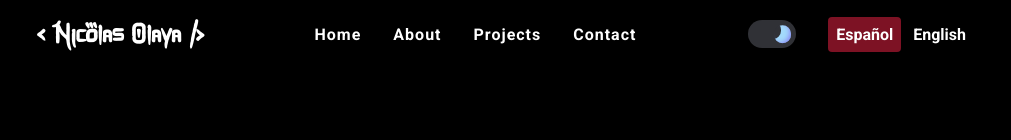
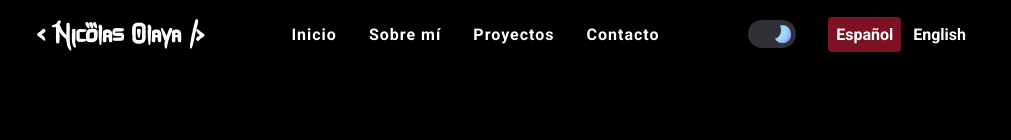
Before and after one commit to NicolasAndrehh/Nicolas-Portfolio, a React (Vite) app: page / in a window 1280 px wide. Shown: the top 140 px of the page, without its empty margins (134-1145 px from the left). Built offline with nearby package versions, Linux system fonts and the light colour scheme.

Commit message:
Configure i18n

```diff
--- a/src/components/header/header.jsx
+++ b/src/components/header/header.jsx
@@ -1,4 +1,5 @@
 import React, { useEffect, useState } from 'react';
+import { useTranslation } from 'react-i18next';
 import { useDispatch, useSelector } from 'react-redux';
 import { toggleTheme } from '../../redux/themeSlice';
 import './dark-theme.scss';
@@ -7,9 +8,10 @@ import './light-theme.scss';
 const Header = () => {
   const [scrolled, setScrolled] = useState(false);
   const [mobileNavOpen, setMobileNavOpen] = useState(false);
-  const [language, setLanguage] = useState('ES');
   const [active, setActive] = useState(false);
   const isDarkMode = useSelector((state) => state.theme.isDarkMode);
+  const { t, i18n } = useTranslation();
+  const currentLanguage = i18n.language;
   const dispatch = useDispatch();
 
   useEffect(() => {
@@ -39,6 +41,10 @@ const Header = () => {
 
   const handleToggleTheme = () => {
     dispatch(toggleTheme());
+  };
+
+  const changeLanguage = (lng) => {
+    i18n.changeLanguage(lng);
   };
 
   let headerClassName = '';
@@ -75,22 +81,22 @@ const Header = () => {
         <ul className="nav-links">
           <li className="nav-item">
             <a href="#home" className={`link ${active === 'home' && 'active'}`} onClick={() => handleNavigation('home')}>
-              Home
+              {t('header.home')}
             </a>
           </li>
           <li className="nav-item">
             <a href="#about" className={`link ${active === 'about' && 'active'}`} onClick={() => handleNavigation('about')}>
-              About
+              {t('header.about')}
             </a>
           </li>
           <li className="nav-item">
             <a href="#projects" className={`link ${active === 'projects' && 'active'}`} onClick={() => handleNavigation('projects')}>
-              Projects
+              {t('header.projects')}
             </a>
           </li>
           <li className="nav-item">
             <a href="#contact" className={`link ${active === 'contact' && 'active'}`} onClick={() => handleNavigation('contact')}>
-              Contact
+              {t('header.contact')}
             </a>
           </li>
         </ul>
@@ -101,8 +107,8 @@ const Header = () => {
           <span className="slider" />
         </div>
         <div className="languages">
-          <button type="button" className={`language-button ${language === 'ES' && 'active-language'} button`} onClick={() => setLanguage('ES')}>Español</button>
-          <button type="button" className={`language-button ${language === 'EN' && 'active-language'} button`} onClick={() => setLanguage('EN')}>English</button>
+          <button type="button" className={`language-button ${currentLanguage === 'es' && 'active-language'} button`} onClick={() => changeLanguage('es')}>Español</button>
+          <button type="button" className={`language-button ${currentLanguage === 'en' && 'active-language'} button`} onClick={() => changeLanguage('en')}>English</button>
         </div>
       </div>
     </header>
--- a/src/index.jsx
+++ b/src/index.jsx
@@ -5,6 +5,7 @@ import { HashRouter } from 'react-router-dom';
 import App from './App';
 import './index.scss';
 import store from './redux/store';
+import './utils/i18n';
 
 const root = ReactDOM.createRoot(document.getElementById('root'));
 root.render(
--- /dev/null
+++ b/src/utils/i18n.js
@@ -0,0 +1,91 @@
+// i18n.js
+import i18n from 'i18next';
+import { initReactI18next } from 'react-i18next';
+
+i18n.use(initReactI18next).init({
+  resources: {
+    en: {
+      translation: {
+        header: {
+          home: 'Home',
+          about: 'About',
+          projects: 'Projects',
+          contact: 'Contact',
+        },
+        home: {
+          title1: 'Full-Stack',
+          title2: 'Web Developer',
+          subtitle: {
+            normalText: 'I enjoy building web applications with',
+            highlight: ' React, Redux, and Ruby on Rails',
+          },
+          socialsText: 'Find me on',
+          downloadText: 'Download CV',
+        },
+        projects: {
+          title: 'My Recent Projects',
+          subtitle: 'Here are a few of the things I\'ve been working on lately.',
+          liveDemo: 'Live Demo',
+          sourceCode: 'Source Code',
+          descriptions: {
+            1: 'Website that helps to organize your day. It simply lists the things that you need to do and allows you to mark them as complete.',
+            2: 'Website that displays a list of books and allows you to add and remove books from that list. UI created from a Medium-fidelity wireframe.',
+            3: 'Website that displays scores submitted by different players. It also allows you to submit your score. All data is preserved thanks to the external Leaderboard API service.',
+            4: 'Website that provides a complete database of characters from the show, accessed through the Rick and Morty API.',
+            5: 'Website for all fans of mathematics. It is a Single Page App (SPA) that allows users to make simple calculations and read a random math-related quote.',
+            6: 'Open-source platform for exploring anime by genre, powered by the Jikan API. It aims to make discovering new titles based on preferred genres easy and accessible for anime lovers.',
+            7: 'Mobile web app for budget management. Track your transactions, categorize expenses, and gain insights into your spending habits. Stay in control of your finances with ease.',
+            8: 'Website project created with React, Ruby on Rails, Postgresql and Redux that offers videogames for rent. The user can create a new account and log in with email and password.',
+          },
+          seeLess: 'See less',
+          seeMore: 'See more',
+        },
+      },
+    },
+    es: {
+      translation: {
+        header: {
+          home: 'Inicio',
+          about: 'Sobre mí',
+          projects: 'Proyectos',
+          contact: 'Contacto',
+        },
+        home: {
+          title1: 'Desarrollador',
+          title2: 'Web Full-Stack',
+          subtitle: {
+            normalText: 'Disfruto construir aplicaciones web con',
+            highlight: ' React, Redux y Ruby on Rails',
+          },
+          socialsText: 'Encuéntrame en',
+          downloadText: 'Descargar CV',
+        },
+        projects: {
+          title: 'Mis Proyectos Recientes',
+          subtitle: 'Aquí hay algunas de las cosas en las que he estado trabajando últimamente.',
+          liveDemo: 'Ver demo',
+          sourceCode: 'Código fuente',
+          descriptions: {
+            1: 'Sitio web que ayuda a organizar tu día. Simplemente enumera las cosas que necesitas hacer y te permite marcarlas como completas.',
+            2: 'Sitio web que muestra una lista de libros y te permite agregar y quitar libros de esa lista. IU creada a partir de un wireframe de fidelidad media.',
+            3: 'Sitio web que muestra puntajes enviados por diferentes jugadores. También te permite enviar tu puntaje. Todos los datos se conservan gracias al servicio externo de API de Leaderboard.',
+            4: 'Sitio web que proporciona una base de datos completa de personajes del programa, accedida a través de la API de Rick and Morty.',
+            5: 'Sitio web para todos los fanáticos de las matemáticas. Es una Single Page App (SPA) que permite a los usuarios realizar cálculos simples y leer una cita relacionada con las matemáticas al azar.',
+            6: 'Plataforma de código abierto para explorar anime por género, impulsada por la API Jikan. Su objetivo es facilitar y hacer accesible a los amantes del anime el descubrimiento de nuevos títulos basados en géneros preferidos.',
+            7: 'Aplicación web móvil para la gestión de presupuestos. Realiza un seguimiento de tus transacciones, categoriza gastos y obtén información sobre tus hábitos de gasto. Mantente en control de tus finanzas con facilidad.',
+            8: 'Proyecto de sitio web creado con React, Ruby on Rails, Postgresql y Redux que ofrece videojuegos en alquiler. El usuario puede crear una cuenta nueva e iniciar sesión con correo electrónico y contraseña.',
+          },
+          seeLess: 'Ver menos',
+          seeMore: 'Ver más',
+        },
+      },
+    },
+  },
+  lng: 'es',
+  fallbackLng: 'en',
+  interpolation: {
+    escapeValue: false,
+  },
+});
+
+export default i18n;
```
